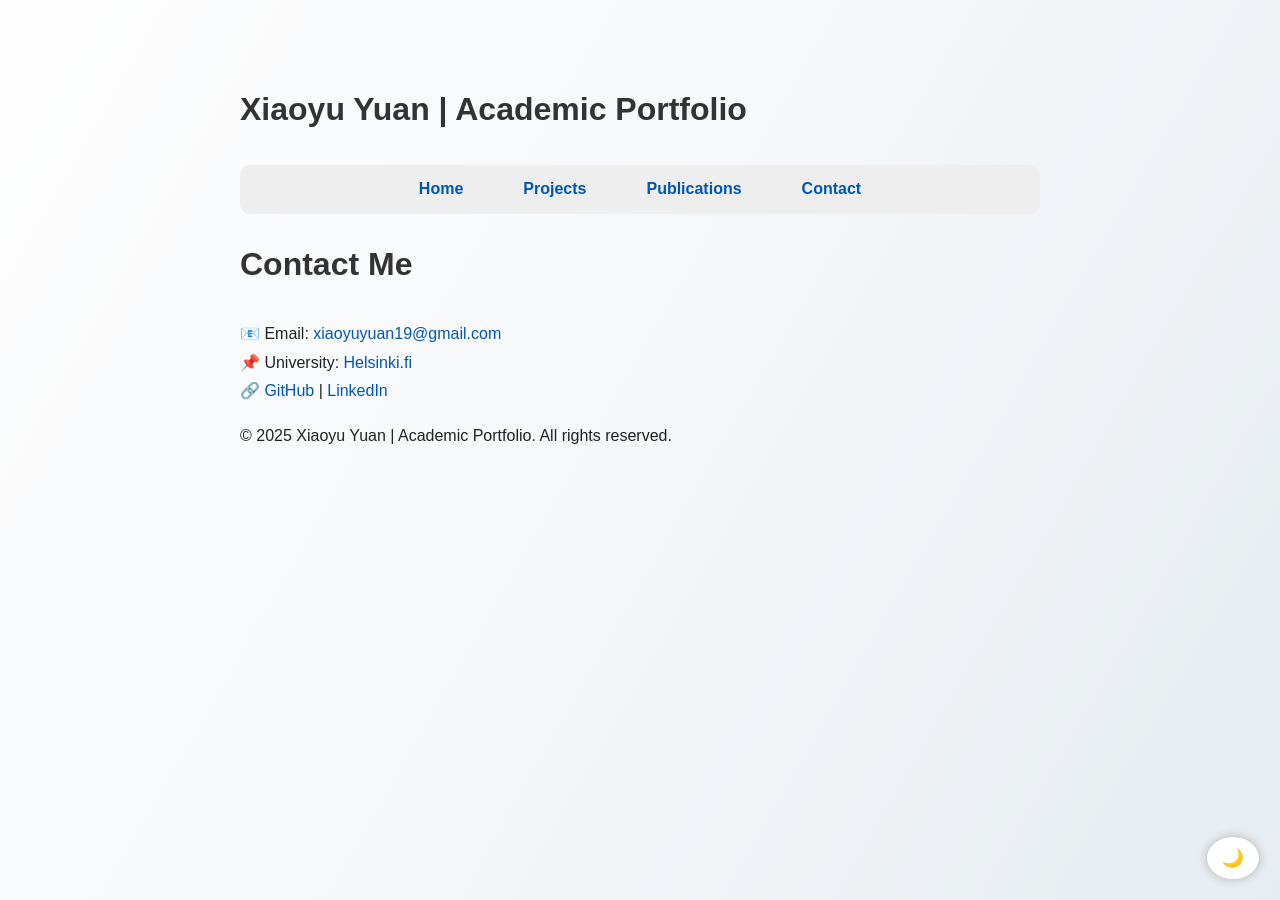
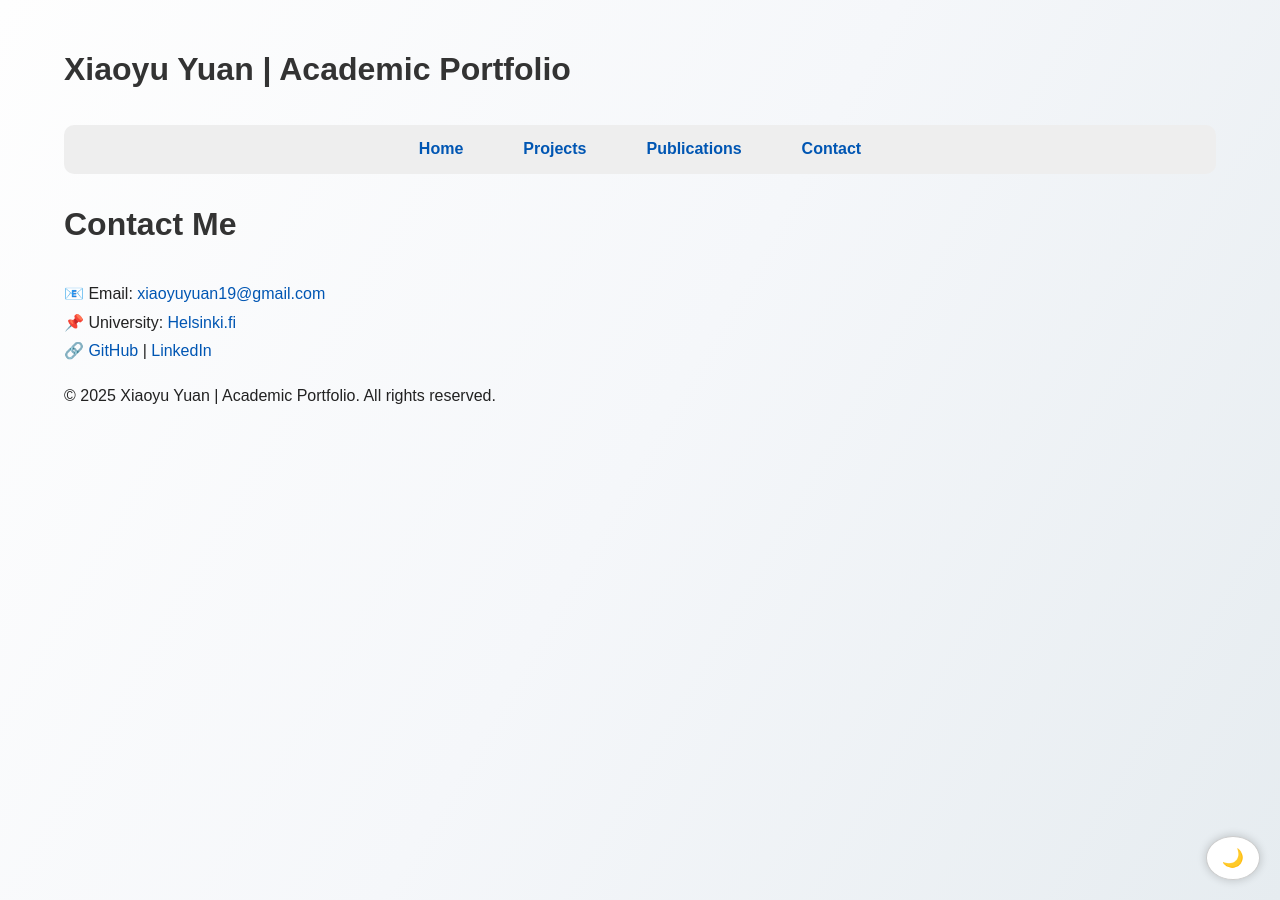
Before and after one commit to XiaoyuYuan19/portfolio, a Jekyll site: the page built from contact.md, in a window 1280 px wide. Built offline with Jekyll 4.4.1, drawn with Linux system fonts in a browser that asks for light colours.

Commit message:
Update style.css

```diff
--- a/assets/css/style.css
+++ b/assets/css/style.css
@@ -5,8 +5,8 @@ body {
     background-attachment: fixed;
     color: #222;
     font-family: Arial, Helvetica, sans-serif;
-    max-width: 800px;
-    margin: 40px auto;
+    max-width: 90vw;
+    margin: 0 auto;
     padding: 20px;
     line-height: 1.8;
 }
```
